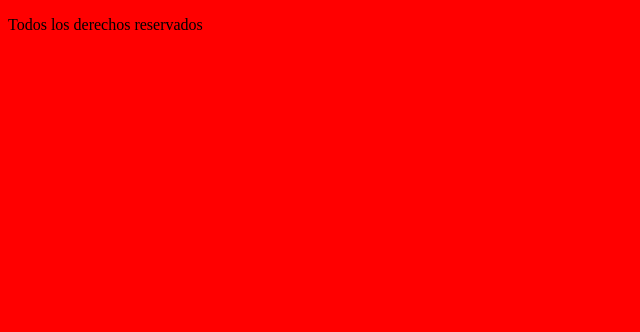
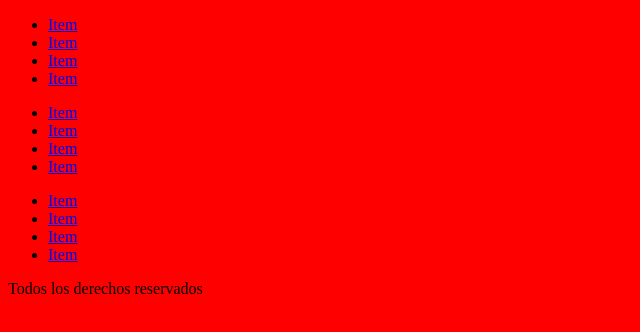
Before and after one commit to mady-steven01/testing, a plain HTML site: page index.html in a window 1280 px wide. Shown: the whole page, without its empty margins (0-640 px from the left). Drawn offline with Linux system fonts and the light colour scheme.

Commit message:
[+] Se agrega 3 widgets con listas desordenadas para el menu del pre-footer

```diff
--- a/index.html
+++ b/index.html
@@ -8,8 +8,25 @@
 </head>
 <body>
 
-
     <footer class="footer">
+        <ul>
+            <li><a href="#">Item</a></li>
+            <li><a href="#">Item</a></li>
+            <li><a href="#">Item</a></li>
+            <li><a href="#">Item</a></li>
+        </ul>
+        <ul>
+            <li><a href="#">Item</a></li>
+            <li><a href="#">Item</a></li>
+            <li><a href="#">Item</a></li>
+            <li><a href="#">Item</a></li>
+        </ul>
+        <ul>
+            <li><a href="#">Item</a></li>
+            <li><a href="#">Item</a></li>
+            <li><a href="#">Item</a></li>
+            <li><a href="#">Item</a></li>
+        </ul>
         <p>Todos los derechos reservados</p>
     </footer>
 
```
